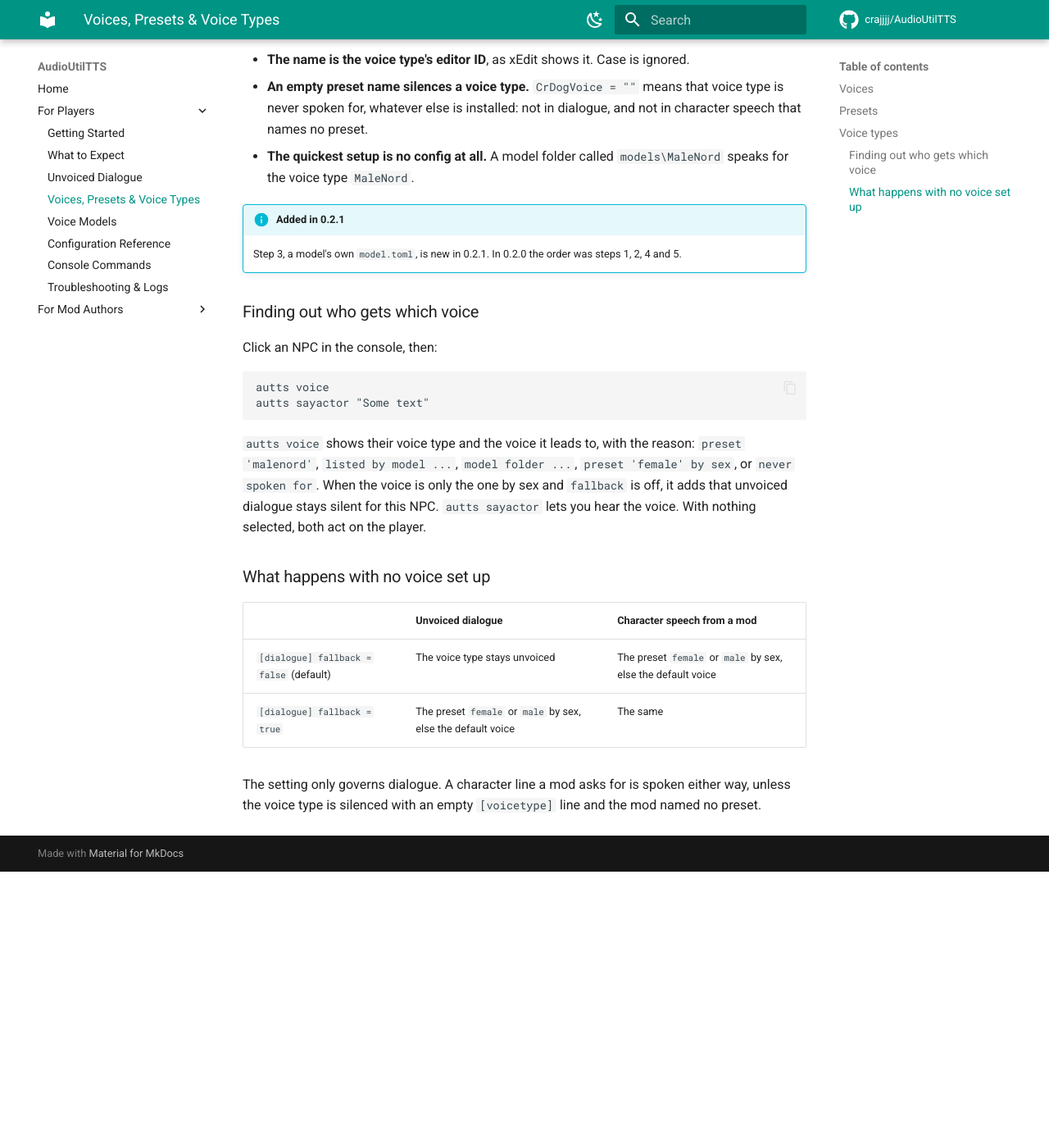
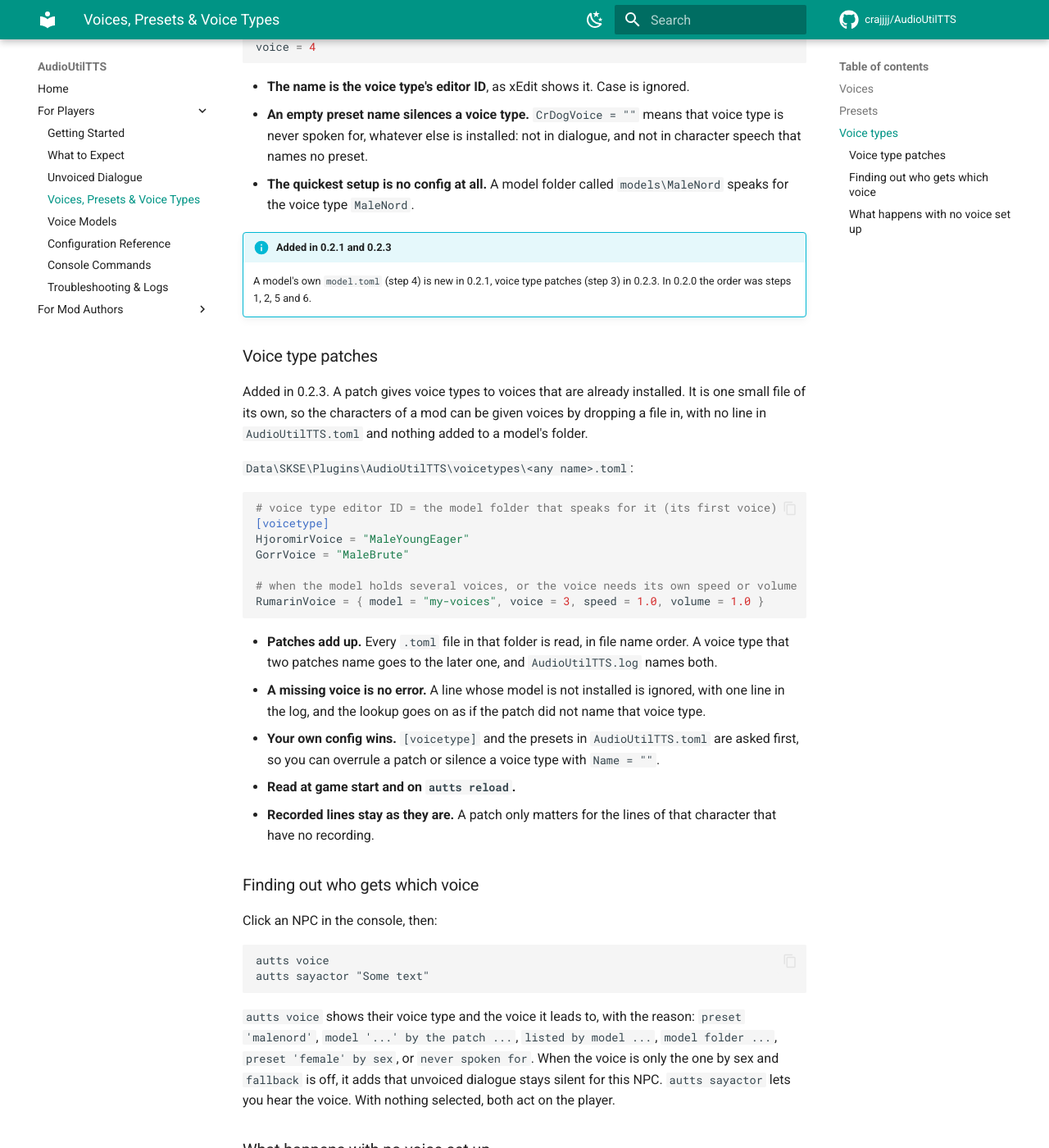
Before and after one commit to crajjjj/AudioUtilTTS, an MkDocs documentation site: the page built from docs/players/voices.md, in a window 1280 px wide and 1400 px high, scrolled down 2405 px. Shown: the whole window at 82% size. Built offline with MkDocs 1.6.1 and Material for MkDocs 9.7.7, drawn with Linux system fonts in a browser that asks for light colours; comment, search, counter and statistics services are not loaded; before the commit the page ends 3468 px from its top, so only the background shows below that; some of the changed text lies outside the part shown.

````diff
--- a/docs/players/voices.md
+++ b/docs/players/voices.md
@@ -59,9 +59,10 @@ A voice type finds its voice in this order:
 
 1. its line in `[voicetype]`, naming a preset
 2. a preset named exactly like the voice type
-3. a model that lists the voice type in its own `model.toml` (see [Models that bring their own voice types](models.md#models-that-bring-their-own-voice-types))
-4. a model folder named exactly like the voice type (its first voice)
-5. the preset `female` or `male` by sex, only with `[dialogue] fallback = true`
+3. a voice type patch that names an installed model (see [Voice type patches](#voice-type-patches))
+4. a model that lists the voice type in its own `model.toml` (see [Models that bring their own voice types](models.md#models-that-bring-their-own-voice-types))
+5. a model folder named exactly like the voice type (its first voice)
+6. the preset `female` or `male` by sex, only with `[dialogue] fallback = true`
 
 ```toml
 [voicetype]
@@ -82,8 +83,30 @@ voice = 4
 - **An empty preset name silences a voice type.** `CrDogVoice = ""` means that voice type is never spoken for, whatever else is installed: not in dialogue, and not in character speech that names no preset.
 - **The quickest setup is no config at all.** A model folder called `models\MaleNord` speaks for the voice type `MaleNord`.
 
-!!! info "Added in 0.2.1"
-    Step 3, a model's own `model.toml`, is new in 0.2.1. In 0.2.0 the order was steps 1, 2, 4 and 5.
+!!! info "Added in 0.2.1 and 0.2.3"
+    A model's own `model.toml` (step 4) is new in 0.2.1, voice type patches (step 3) in 0.2.3. In 0.2.0 the order was steps 1, 2, 5 and 6.
+
+### Voice type patches
+
+Added in 0.2.3. A patch gives voice types to voices that are already installed. It is one small file of its own, so the characters of a mod can be given voices by dropping a file in, with no line in `AudioUtilTTS.toml` and nothing added to a model's folder.
+
+`Data\SKSE\Plugins\AudioUtilTTS\voicetypes\<any name>.toml`:
+
+```toml
+# voice type editor ID = the model folder that speaks for it (its first voice)
+[voicetype]
+HjoromirVoice = "MaleYoungEager"
+GorrVoice = "MaleBrute"
+
+# when the model holds several voices, or the voice needs its own speed or volume
+RumarinVoice = { model = "my-voices", voice = 3, speed = 1.0, volume = 1.0 }
+```
+
+- **Patches add up.** Every `.toml` file in that folder is read, in file name order. A voice type that two patches name goes to the later one, and `AudioUtilTTS.log` names both.
+- **A missing voice is no error.** A line whose model is not installed is ignored, with one line in the log, and the lookup goes on as if the patch did not name that voice type.
+- **Your own config wins.** `[voicetype]` and the presets in `AudioUtilTTS.toml` are asked first, so you can overrule a patch or silence a voice type with `Name = ""`.
+- **Read at game start and on `autts reload`.**
+- **Recorded lines stay as they are.** A patch only matters for the lines of that character that have no recording.
 
 ### Finding out who gets which voice
 
@@ -94,7 +117,7 @@ autts voice
 autts sayactor "Some text"
 ```
 
-`autts voice` shows their voice type and the voice it leads to, with the reason: `preset 'malenord'`, `listed by model ...`, `model folder ...`, `preset 'female' by sex`, or `never spoken for`. When the voice is only the one by sex and `fallback` is off, it adds that unvoiced dialogue stays silent for this NPC. `autts sayactor` lets you hear the voice. With nothing selected, both act on the player.
+`autts voice` shows their voice type and the voice it leads to, with the reason: `preset 'malenord'`, `model '...' by the patch ...`, `listed by model ...`, `model folder ...`, `preset 'female' by sex`, or `never spoken for`. When the voice is only the one by sex and `fallback` is off, it adds that unvoiced dialogue stays silent for this NPC. `autts sayactor` lets you hear the voice. With nothing selected, both act on the player.
 
 ### What happens with no voice set up
 
````
Also changed, not shown: README.md (+38 -3 lines), docs/authors/how-it-works.md (+1 -1 lines), docs/authors/voice-models.md (+5 -4 lines), 5 other files.
